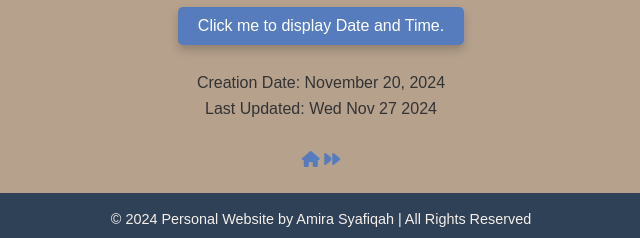
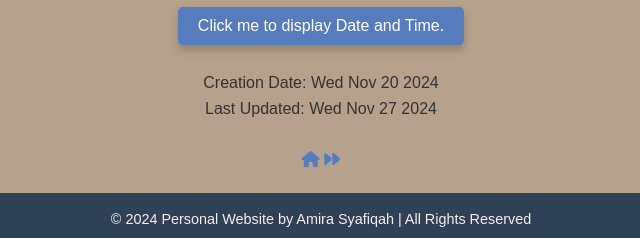
Before and after one commit to nurulamirasyafiqah/AmiraSyafiqah, a plain HTML site: page index.html in a window 1280 px wide. Shown: the part 1275-1513 px from the top of the page, 319-959 px from the left. Drawn offline with Linux system fonts and the light colour scheme.

Commit message:
index.html

```diff
--- a/index.html
+++ b/index.html
@@ -60,7 +60,7 @@
  <br>
 
  <center>
- <p> Creation Date: November 20, 2024 </p>
+ <p> Creation Date: Wed Nov 20 2024 </p>
  <p> Last Updated: <span id="last-updated"></span></p>
  </center>
 
```
